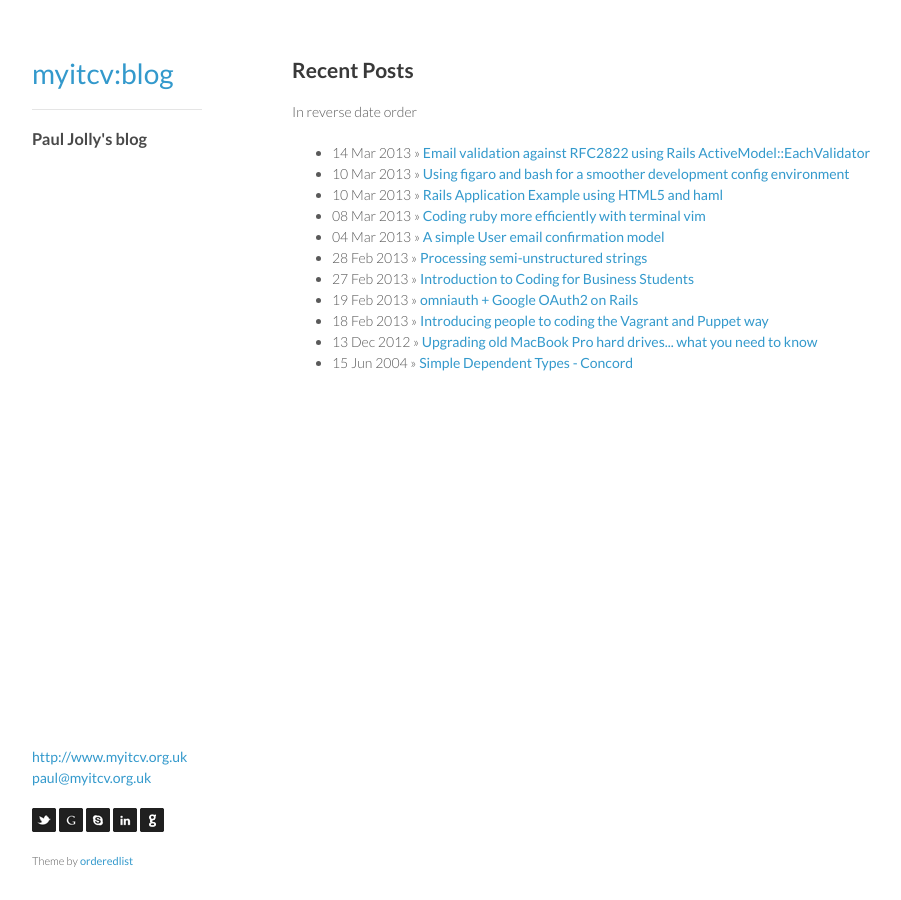
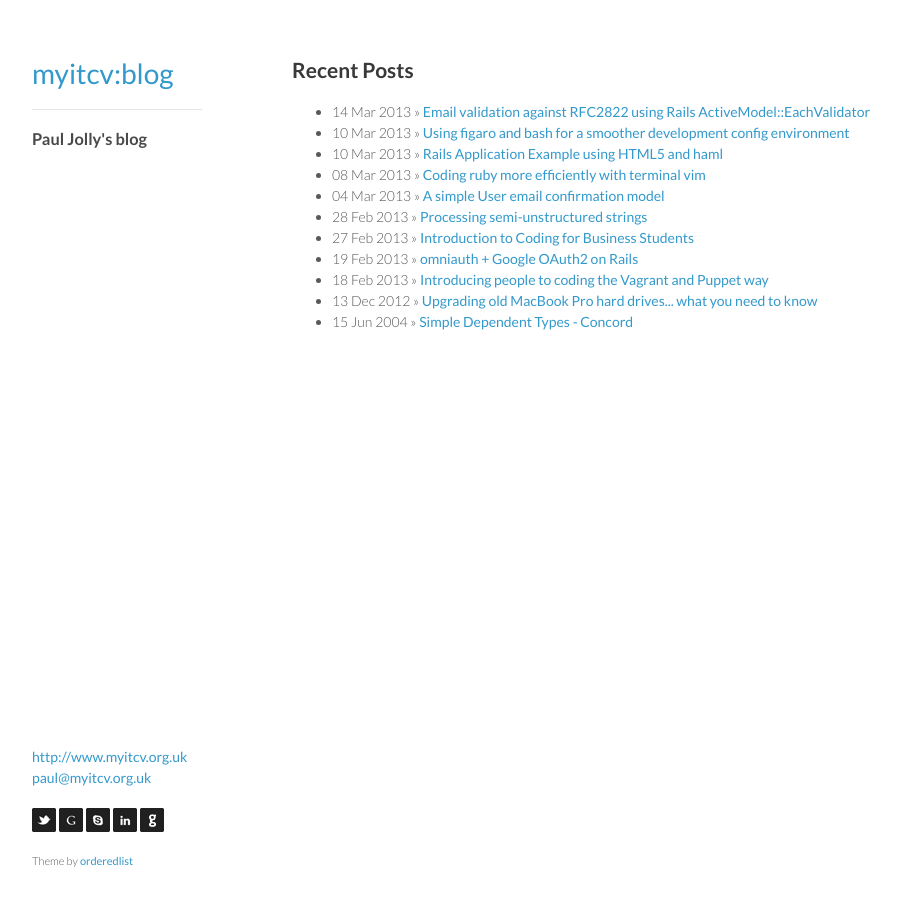
Before and after one commit to myitcv/myitcv.github.com, a Jekyll site: the page built from index.html, in a window 1280 px wide. Shown: the whole page, without its empty margins (128-1029 px from the left). Built offline with Jekyll 4.4.1, drawn with Linux system fonts in a browser that asks for light colours; Markdown is read by kramdown in place of the engine named in the settings.

Commit message:
Get files back

```diff
--- a/index.html
+++ b/index.html
@@ -3,7 +3,6 @@ layout: default
 title: Paul Jolly
 ---
 <h2>Recent Posts</h2>
-<p>In reverse date order</p>
 <ul class='posts'>
   {% for post in site.posts %}
   <li>
```
Also changed, not shown: 1 other file.
